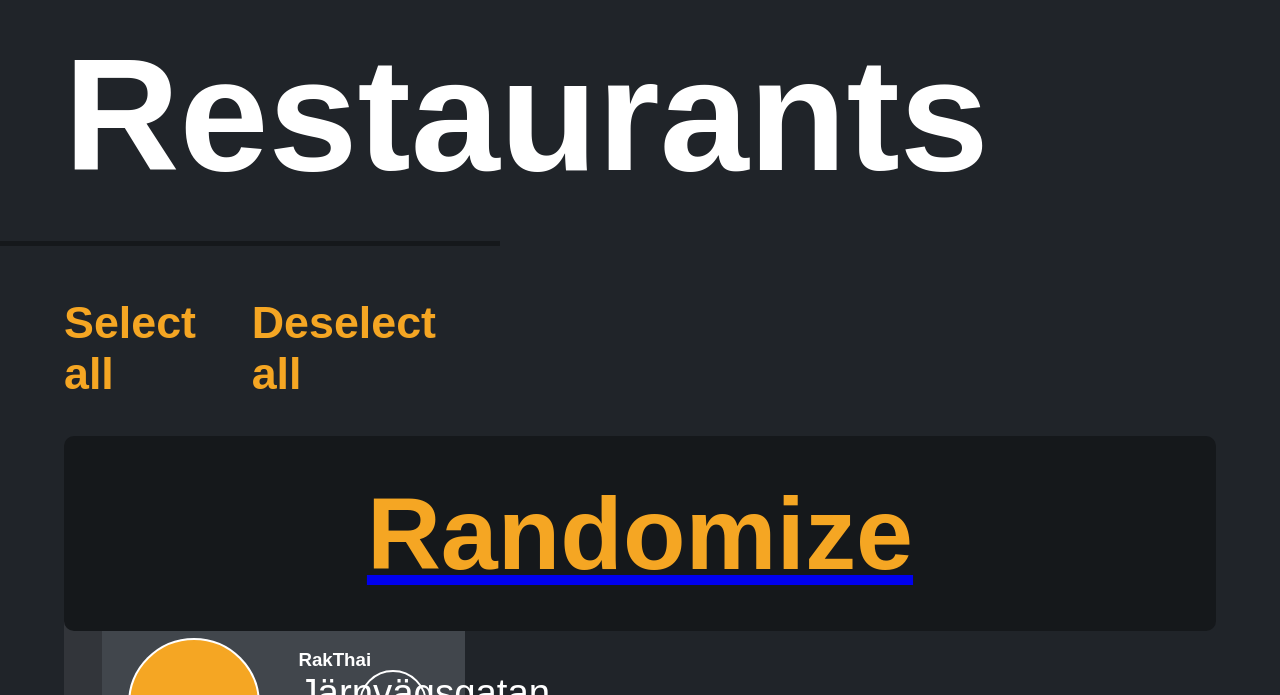
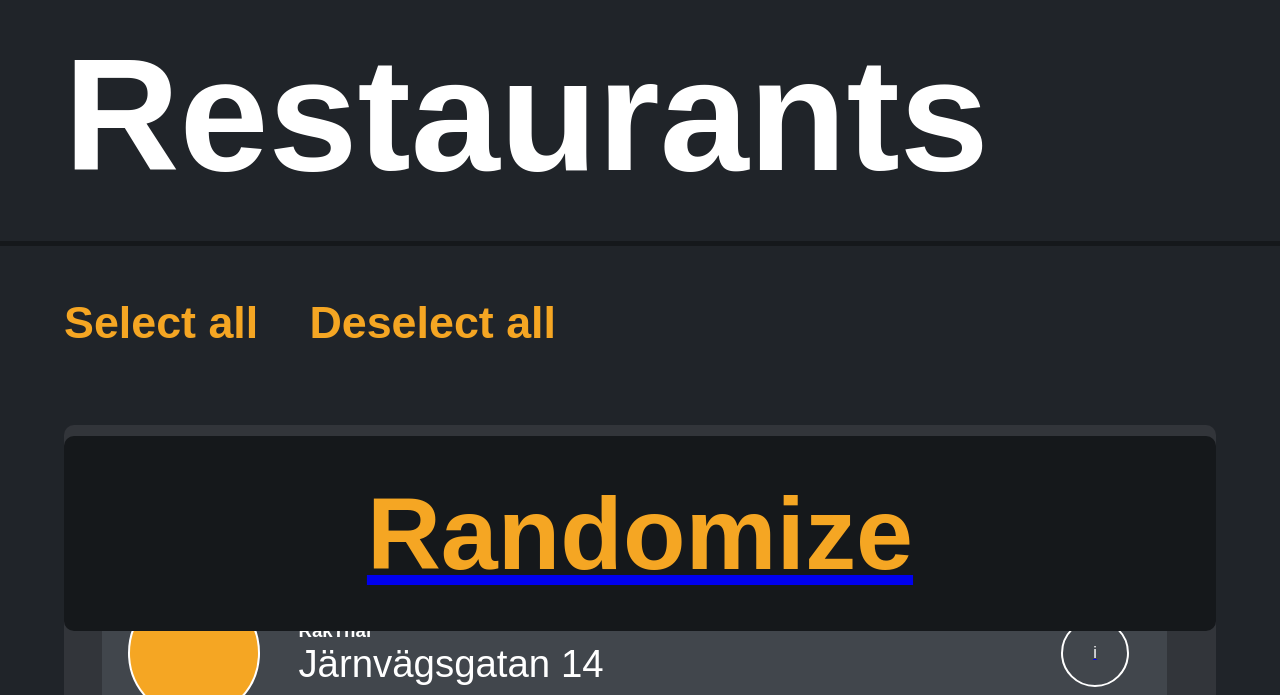
Before and after one commit to Jonte88/matkort, a React (Vite) app in the folder Matkort/: page / in a window 1280 px wide. Shown: the part 105-800 px from the top of the page. Built offline with nearby package versions, Linux system fonts and the light colour scheme.

Commit message:
Fixing som responsive stuff 	modified:   Matkort/index.html 	modified:   Matkort/src/index.css

```diff
--- a/Matkort/index.html
+++ b/Matkort/index.html
@@ -7,7 +7,9 @@
     <title>Matkort - Roulette</title>
   </head>
   <body>
-    <div id="root"></div>
+    <div class="bigContainer">
+      <div id="root"></div>
+    </div>
     <script type="module" src="/src/main.jsx"></script>
   </body>
 </html>
--- a/Matkort/src/index.css
+++ b/Matkort/src/index.css
@@ -9,6 +9,3 @@
   margin: 0;
   padding: 0;
 }
-body {
-  max-width: 500px;
-}
```
